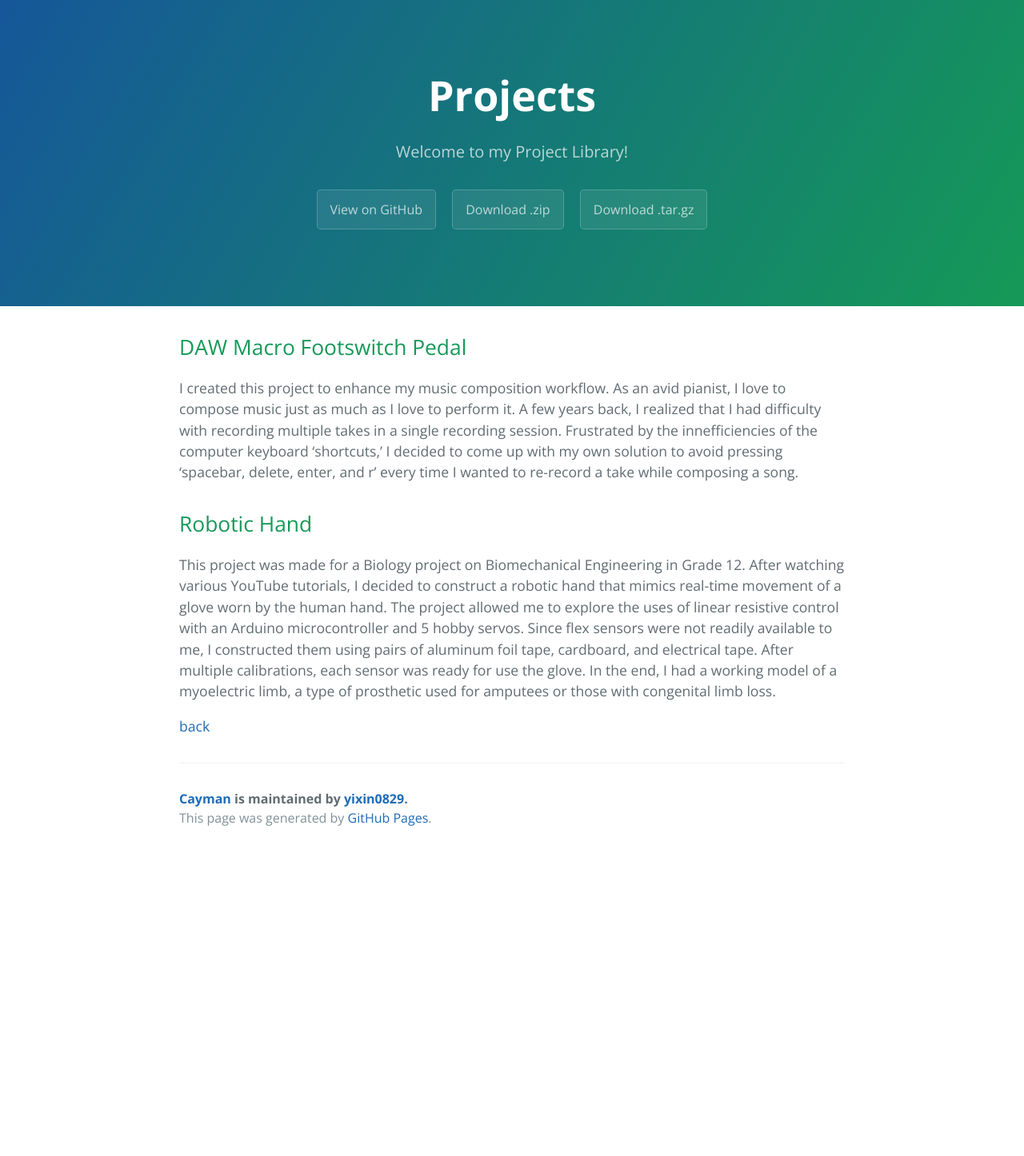
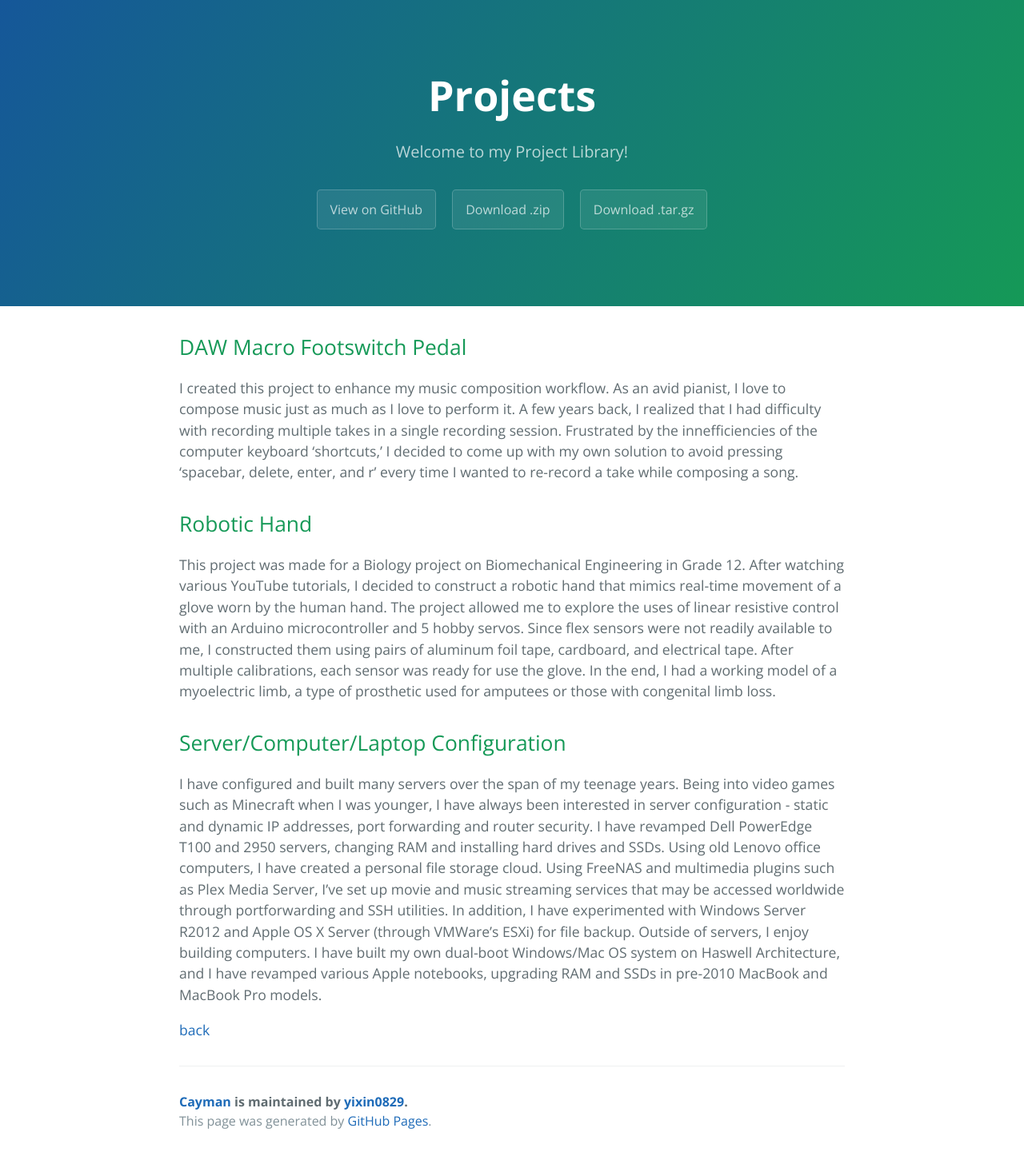
Before and after one commit to yixin0829/Cayman, a Jekyll site: the page built from project-library.md, in a window 1280 px wide. Shown: the whole page at 80% size. Built offline with Jekyll 4.4.1, drawn with Linux system fonts in a browser that asks for light colours; before the commit the page ends 1067 px from its top, so only the background shows below that.

Commit message:
Update project-library.md

```diff
--- a/project-library.md
+++ b/project-library.md
@@ -10,4 +10,8 @@ I created this project to enhance my music composition workflow. As an avid pian
 ## Robotic Hand
 This project was made for a Biology project on Biomechanical Engineering in Grade 12. After watching various YouTube tutorials, I decided to construct a robotic hand that mimics real-time movement of a glove worn by the human hand. The project allowed me to explore the uses of linear resistive control with an Arduino microcontroller and 5 hobby servos. Since flex sensors were not readily available to me, I constructed them using pairs of aluminum foil tape, cardboard, and electrical tape. After multiple calibrations, each sensor was ready for use the glove. In the end, I had a working model of a myoelectric limb, a type of prosthetic used for amputees or those with congenital limb loss.
 
+## Server/Computer/Laptop Configuration
+I have configured and built many servers over the span of my teenage years. Being into video games such as Minecraft when I was younger, I have always been interested in server configuration - static and dynamic IP addresses, port forwarding and router security. I have revamped Dell PowerEdge T100 and 2950 servers, changing RAM and installing hard drives and SSDs. Using old Lenovo office computers, I have created a personal file storage cloud. Using FreeNAS and multimedia plugins such as Plex Media Server, I've set up movie and music streaming services that may be accessed worldwide through portforwarding and SSH utilities. In addition, I have experimented with Windows Server R2012 and Apple OS X Server (through VMWare's ESXi) for file backup.
+Outside of servers, I enjoy building computers. I have built my own dual-boot Windows/Mac OS system on Haswell Architecture, and I have revamped various Apple notebooks, upgrading RAM and SSDs in pre-2010 MacBook and MacBook Pro models.
+
 [back](./)
```
